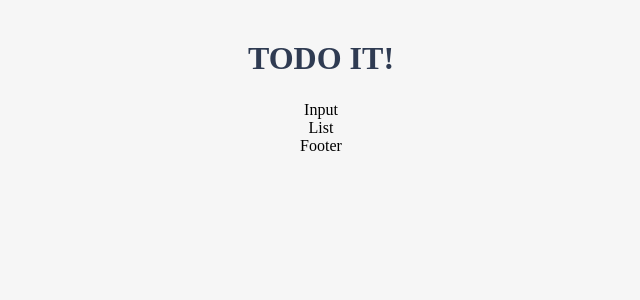
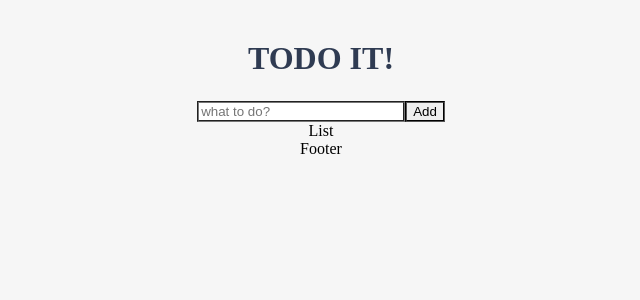
Before and after one commit to songdoing/learn_vueJS, a Vue app in the folder vue-todo/: page / in a window 1280 px wide. Shown: the top 300 px of the page, without its empty margins (319-959 px from the left). Built offline with nearby package versions, Linux system fonts and the light colour scheme.

Commit message:
input component

```diff
--- a/vue-todo/src/components/TodoInput.vue
+++ b/vue-todo/src/components/TodoInput.vue
@@ -1,12 +1,26 @@
 <template>
   <div>
-      Input
+      <input type="text" v-model="newTodoItem" placeholder="what to do?">
+      <button v-on:click="addTodo">Add</button>
   </div>
 </template>
 
 <script>
 export default {
-
+   data : function() {
+     return {
+       newTodoItem : '',
+     }
+   },
+   methods : {
+     addTodo : function() {
+       console.log(this.newTodoItem);
+       //로컬스토리지에 저장
+       localStorage.setItem(this.newTodoItem, this.newTodoItem);
+       //input창 초기화
+       this.newTodoItem = '';
+     }
+   }
 }
 </script>
 
```
